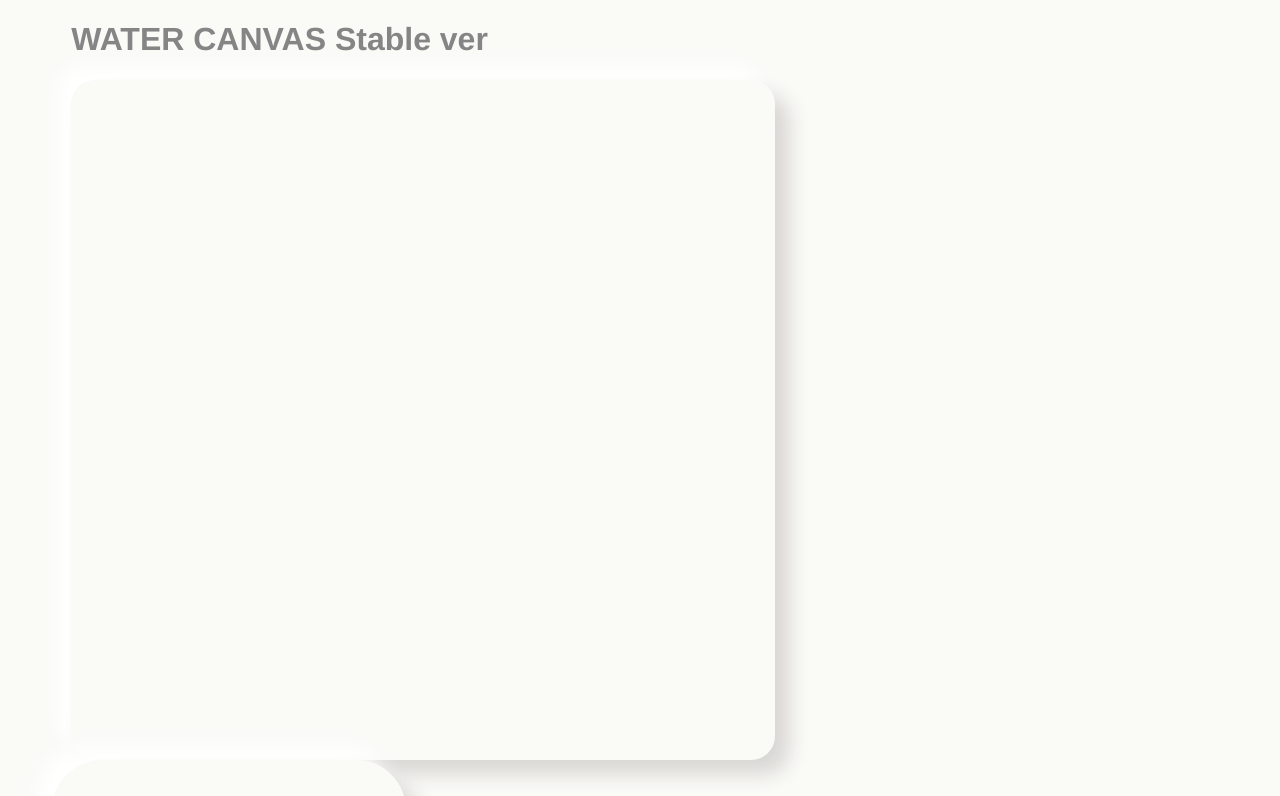
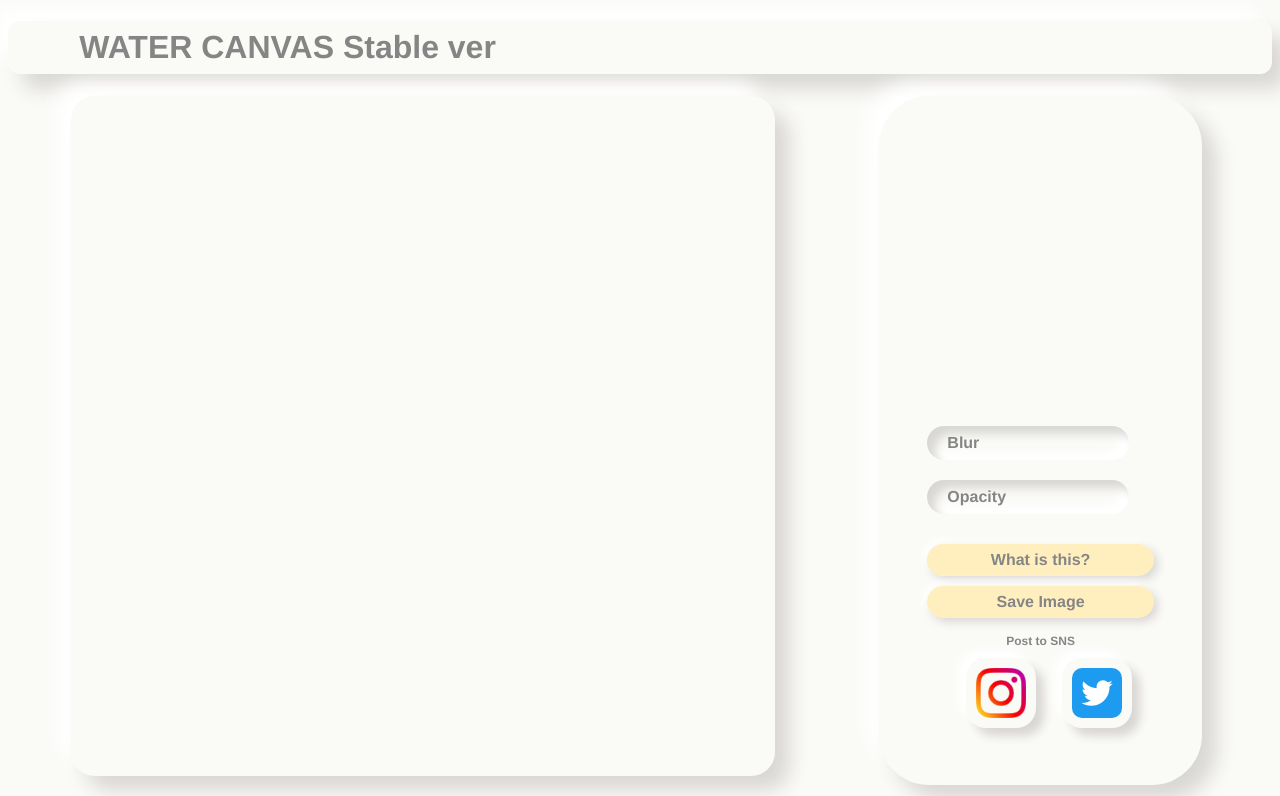
Before and after one commit to Shunkicreate/WaterCanvas, a Vue app: page / in a window 1280 px wide. Shown: the top 796 px of the page. Built offline with nearby package versions, Linux system fonts and the light colour scheme.

Commit message:
fix design

```diff
--- a/src/App.vue
+++ b/src/App.vue
@@ -4,7 +4,7 @@
   <header>
     <h1>WATER CANVAS Stable ver </h1>
   </header>
-  <div style="text-align: center;">
+  <div style="text-align: center; height:100%">
     <DrowCanvas></DrowCanvas>
     <ColorSetting></ColorSetting>
     <!-- {{CircleData}} -->
@@ -76,6 +76,12 @@ canvas {
 header {
   text-align: left;
   color: #858585;
-  margin-left: 5%;
+padding-left: 5%;
+border-radius: 0.75rem;
+box-shadow: 0.9rem 0.9rem 1.25rem #d9d7d4, -0.9rem -0.9rem 1.25rem #fff;
+}
+
+header h1 {
+padding: 0.5rem;
 }
 </style>
--- a/src/components/ColorSetting.vue
+++ b/src/components/ColorSetting.vue
@@ -1,8 +1,7 @@
 <template>
   <div class="colorSection">
     <div class="style color">
-          <div class="picker">
-          </div>
+      <div class="picker"></div>
       <div class="toolBar">
         <div class="bar blur">
           <p>Blur</p>
@@ -16,14 +15,19 @@
           <p>What is this?</p>
         </div>
         <div class="action save">
-              <!-- <a @click="save" href=""><p>Save Image</p></a> -->
+          <p>Save Image</p>
+          <!-- <a @click="SaveImage"><p>Save Image</p></a> -->
         </div>
       </div>
       <div class="SNS">
         <p>Post to SNS</p>
         <div class="logos">
-              <img src="../assets/Instagram.png" class="logo insta">
-              <img src="../assets/Twitter.png" class="logo twitter">
+          <div class="logofolder">
+            <img src="../assets/Instagram.png" class="logo insta" />
+          </div>
+          <div class="logofolder">
+            <img src="../assets/Twitter.png" class="logo twitter" />
+          </div>
         </div>
       </div>
     </div>
@@ -31,13 +35,13 @@
 </template>
 
 <script lang="ts">
-import { defineComponent, inject} from "vue";
+import { defineComponent, inject } from "vue";
 import colorSelector from "../tsfiles/colorSelector";
 
 
 export default defineComponent({
   name: "ColorSetting",
-    setup(){
+  setup() {
     const childColorSelector = inject('ColorData') as colorSelector
     return {
       childColorSelector
@@ -54,22 +58,19 @@ export default defineComponent({
 </script>
 
 <style>
-
-
 .style {
   background: #fafaf7;
-  box-shadow: 0.9rem 0.9rem 1.25rem #d9d7d4,
-              -0.9rem -0.9rem 1.25rem #fff;
+  box-shadow: 0.9rem 0.9rem 1.25rem #d9d7d4, -0.9rem -0.9rem 1.25rem #fff;
 }
 
 .colorSection {
-  height: 38.75rem;
-  width: 35%;
+height: 100%;
+width: 32%;
   float: left;
 }
 
 .color {
-  height: 100%;
+  height: 94%;
   width: 80%;
   border-radius: 3.125rem;
   margin: 0 10%;
@@ -77,9 +78,9 @@ export default defineComponent({
 }
 
 .picker {
-  width: 70%;
+  width: 75%;
   height: 15rem;
-  margin: 0 15%;
+  margin: auto;
 }
 
 .toolBar {
@@ -92,7 +93,7 @@ export default defineComponent({
   line-height: 2.125rem;
   padding-left: 1.25rem;
   margin-bottom: 1.25rem;
-  background-color:#fafaf7;
+  background-color: #fafaf7;
   box-shadow: inset 0.5rem 0.5rem 0.625rem #d9d7d4,
     inset -0.5rem -0.5rem 0.625rem #fff;
   text-align: left;
@@ -108,15 +109,17 @@ export default defineComponent({
   height: auto;
   line-height: 2rem;
   margin-bottom: 0.625rem;
-  background-color:#ffefbf;
-  box-shadow: 0.25rem 0.25rem 0.625rem #d9d7d4,
-              -0.25rem -0.25rem 0.625rem #fff;
+  background-color: #ffefbf;
+  box-shadow: 0.25rem 0.25rem 0.625rem #d9d7d4, -0.25rem -0.25rem 0.625rem #fff;
   text-align: center;
   border-radius: 1.875rem;
 }
 
 .SNS {
-  margin: 1.875rem 15%;
+width: 80%;
+/* margin: 1.875rem 15%; */
+text-align: center;
+margin: 5% auto;
 }
 
 .SNS p {
@@ -124,18 +127,25 @@ export default defineComponent({
 }
 
 .logos {
-  margin-top: 0.625rem;
+margin: 0.625rem auto;
+width: 80%;
+display: flex;
 }
 
+.logofolder{
+width: 40%;
+/* height: 10em; */
+margin: auto;
+}
 
 .logo {
   height: 3.125rem;
   width: 3.125rem;
-  float: left;
-  box-shadow: 0.5rem 0.5rem 0.625rem #d9d7d4,
-              -0.5rem -0.5rem 0.625rem #fff;
+/* float: left; */
+box-shadow: 0.5rem 0.5rem 0.625rem #d9d7d4, -0.5rem -0.5rem 0.625rem #fff;
   padding: 0.625rem;
   border-radius: 1.25rem;
+  margin: auto;
 }
 
 .insta {
@@ -152,5 +162,4 @@ p {
   color: #858585;
   margin: 0;
 }
-
 </style>
```
Lines whose indentation alone changed are shown as unchanged.
